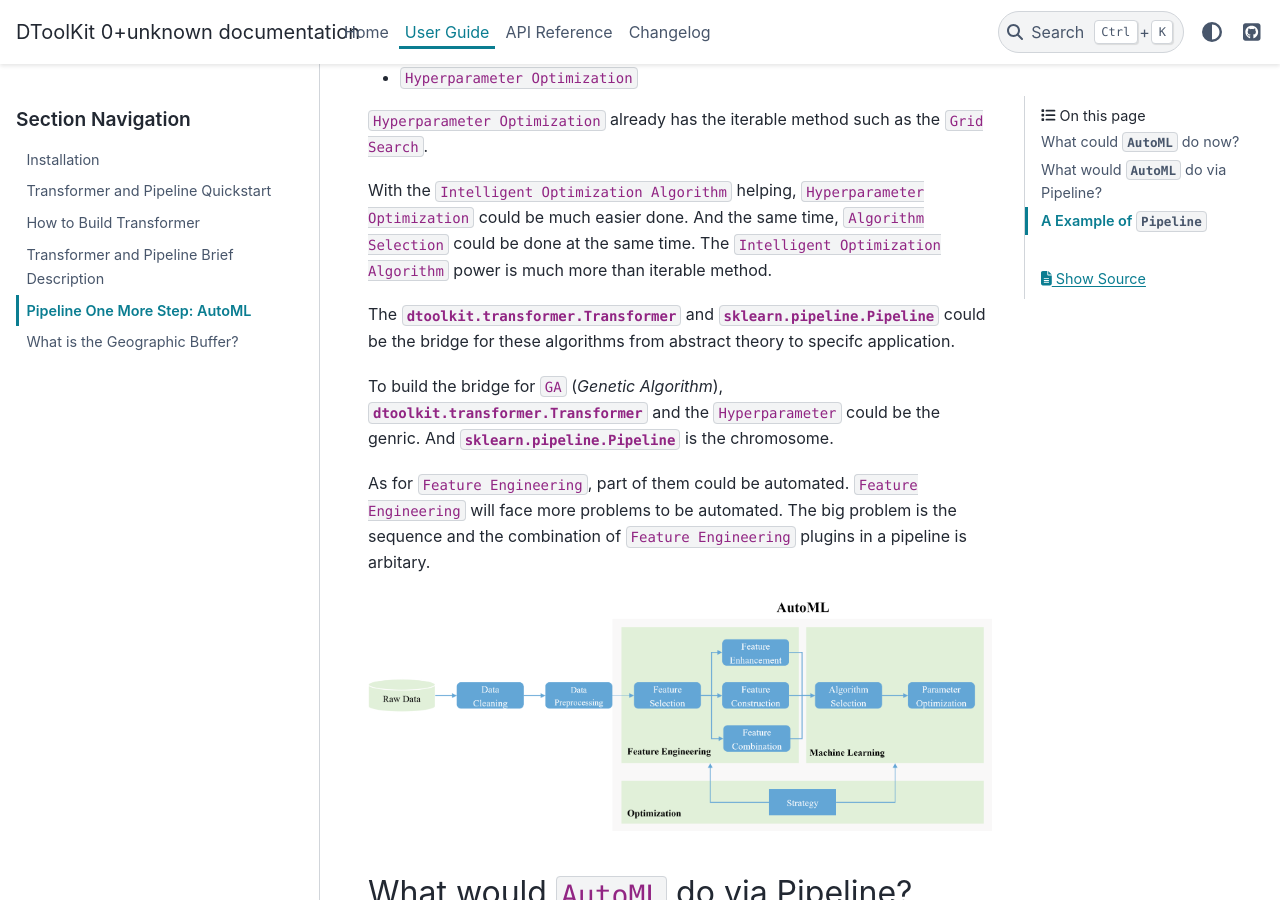
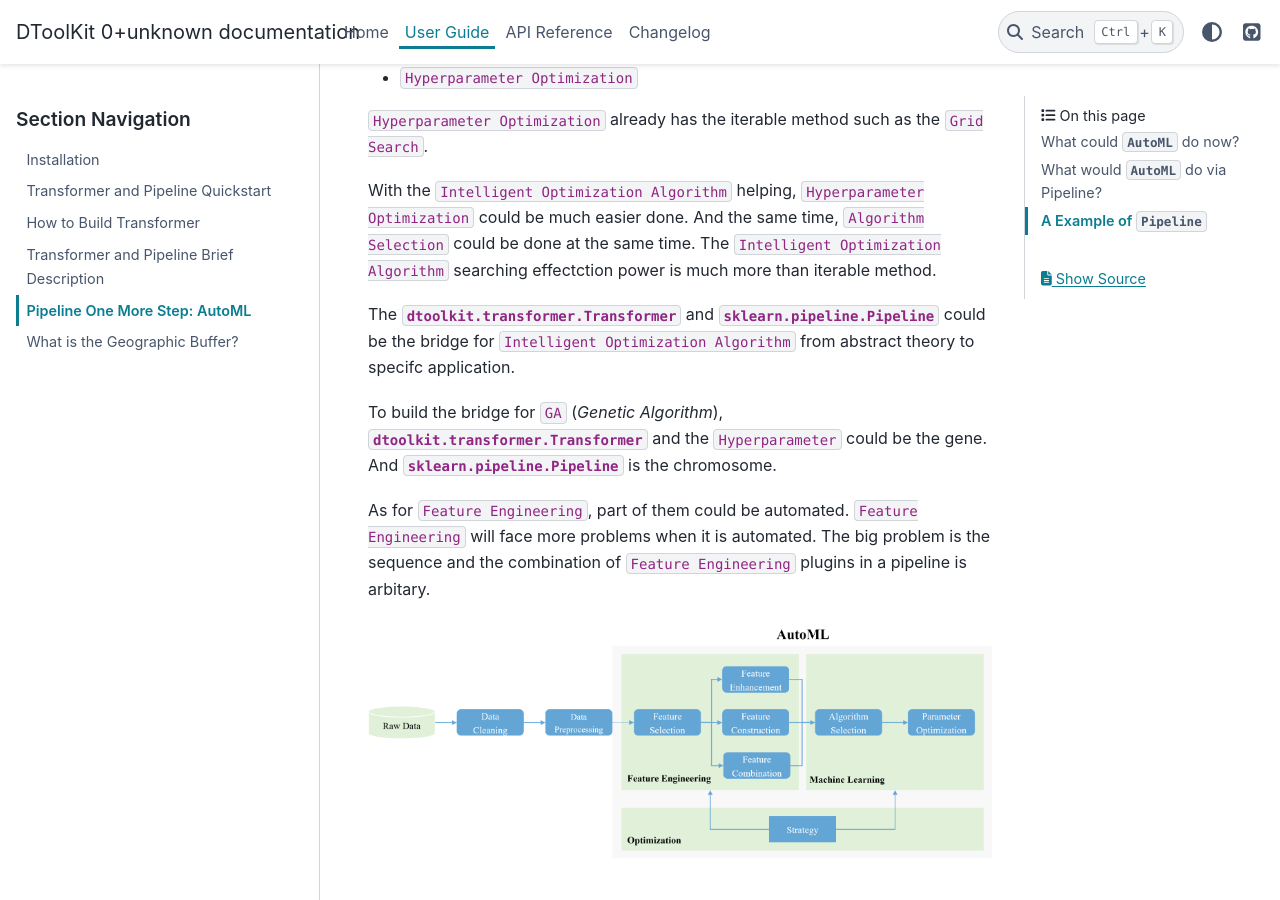
Before and after one commit to Zeroto521/my-data-toolkit, a Sphinx documentation site: the page built from doc/source/guide/automl.md, in a window 1280 px wide and 900 px high, scrolled down 685 px. Built offline with Sphinx 7.4.7 and the PyData theme 0.15.4, drawn with Linux system fonts in a browser that asks for light colours.

Commit message:
DOC: fix words

```diff
--- a/doc/source/guide/automl.md
+++ b/doc/source/guide/automl.md
@@ -21,13 +21,13 @@ It tries to use `Optimization` algorithms to optimize the selection of `ML` and
 `Hyperparameter Optimization` already has the iterable method such as the `Grid Search`.
 
 With the `Intelligent Optimization Algorithm` helping, `Hyperparameter Optimization` could be much easier done.
-And the same time, `Algorithm Selection` could be done at the same time. The `Intelligent Optimization Algorithm` power is much more than iterable method.
+And the same time, `Algorithm Selection` could be done at the same time. The `Intelligent Optimization Algorithm` searching effectction power is much more than iterable method.
 
-The {class}`dtoolkit.transformer.Transformer` and {class}`sklearn.pipeline.Pipeline` could be the bridge for these algorithms from abstract theory to specifc application.
+The {class}`dtoolkit.transformer.Transformer` and {class}`sklearn.pipeline.Pipeline` could be the bridge for `Intelligent Optimization Algorithm` from abstract theory to specifc application.
 
-To build the bridge for `GA` (*Genetic Algorithm*), {class}`dtoolkit.transformer.Transformer` and the `Hyperparameter` could be the genric. And {class}`sklearn.pipeline.Pipeline` is the chromosome.
+To build the bridge for `GA` (*Genetic Algorithm*), {class}`dtoolkit.transformer.Transformer` and the `Hyperparameter` could be the gene. And {class}`sklearn.pipeline.Pipeline` is the chromosome.
 
-As for `Feature Engineering`, part of them could be automated. `Feature Engineering` will face more problems to be automated. The big problem is the sequence and the combination of `Feature Engineering` plugins in a pipeline is arbitary.
+As for `Feature Engineering`, part of them could be automated. `Feature Engineering` will face more problems when it is automated. The big problem is the sequence and the combination of `Feature Engineering` plugins in a pipeline is arbitary.
 
 ![Basic AutoML workflow](../_static/basic-automl-workflow.png)
 
```
